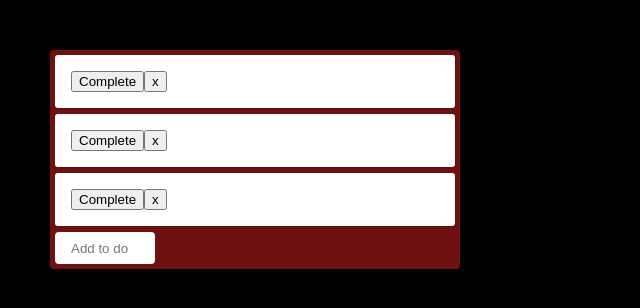
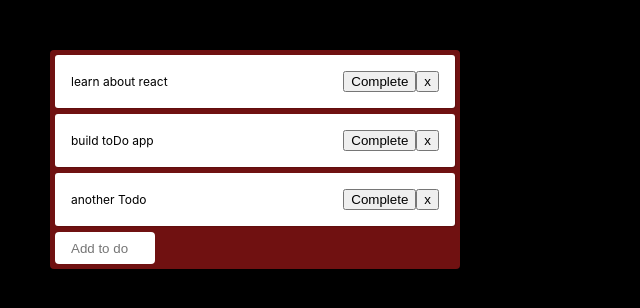
Before and after one commit to MakerJoseph/my-to-do-app, a React (Create React App) app: page / in a window 1280 px wide. Shown: the top 308 px of the page, without its empty margins (0-640 px from the left). Built offline with nearby package versions, Linux system fonts and the light colour scheme.

Commit message:
used destructuring in the Todo component

```diff
--- a/src/App.js
+++ b/src/App.js
@@ -1,21 +1,25 @@
 import React, { useState } from 'react';
 import './App.css';
 
-function Todo (todo, index, completeTodo, removeTodo  ) {
+function Todo ( {todo, index, completeTodo, removeTodo} ) {
+  //the todo componenets returns a list of todos and a feature to complete and remove
+
   return (<div style={{textDecoration: todo.isCompleted ? 'line-through' : ''}}
             className='todo'
          >
-
-            { todo.text }
+            {/* test */}
+            {todo.text}
             <div>
               <button onClick={() => completeTodo(index)}>Complete</button>
               <button onClick={() => removeTodo(index)}>x</button>
             </div>
          </div>
   );
+
 }
 
 function TodoForm ({addTodo}) {
+  //component for inputing a new todo
   const [value, setValue] = useState('');
 
   const handleSubmit = e => {
@@ -23,7 +27,7 @@ function TodoForm ({addTodo}) {
     if(!value) return;
     addTodo(value);
     setValue('');
-  }
+  };
 
   return(
     <form onSubmit={handleSubmit}>
@@ -34,10 +38,11 @@ function TodoForm ({addTodo}) {
       placeholder='Add to do'
       onChange={e => setValue(e.target.value)}/>
     </form>
-  )
+  );
 }
 
-function App() {
+function App() {    //the app component where we create our state
+
   const [todos, setTodos ] = useState([
     {
       text: "learn about react",
@@ -64,7 +69,11 @@ function App() {
     setTodos(newTodos)
   };
 
-
+  const removeTodo = index => {
+    const newTodos = [...todos];
+    newTodos.splice(index, 1);
+    setTodos(newTodos);
+  };
 
   return(
     <div className = 'app'>
@@ -74,7 +83,9 @@ function App() {
           key={index}
           index={index}
           todo={todo}
-          completeTodo={completeTodo} />
+          completeTodo={completeTodo}
+          removeTodo={removeTodo}
+        />
         ))}
         <TodoForm addTodo={addTodo} />
       </div>
```
